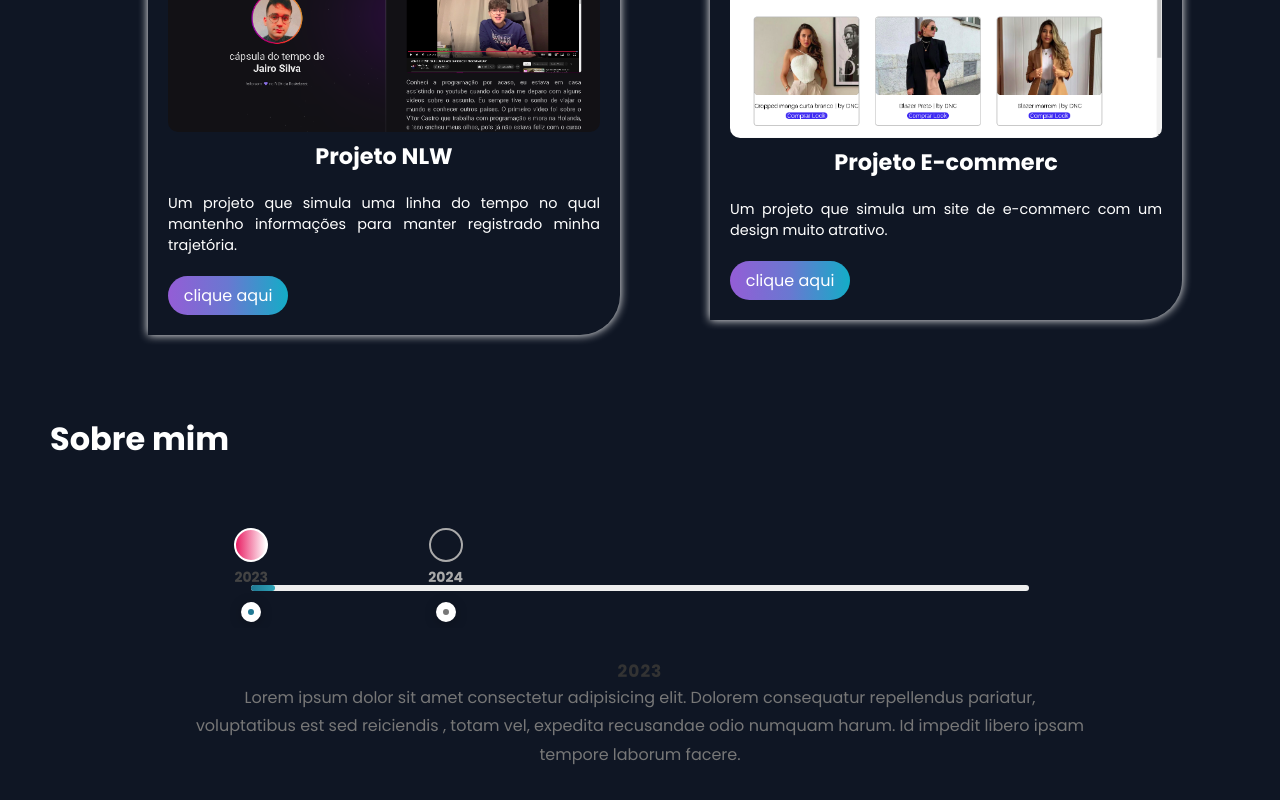
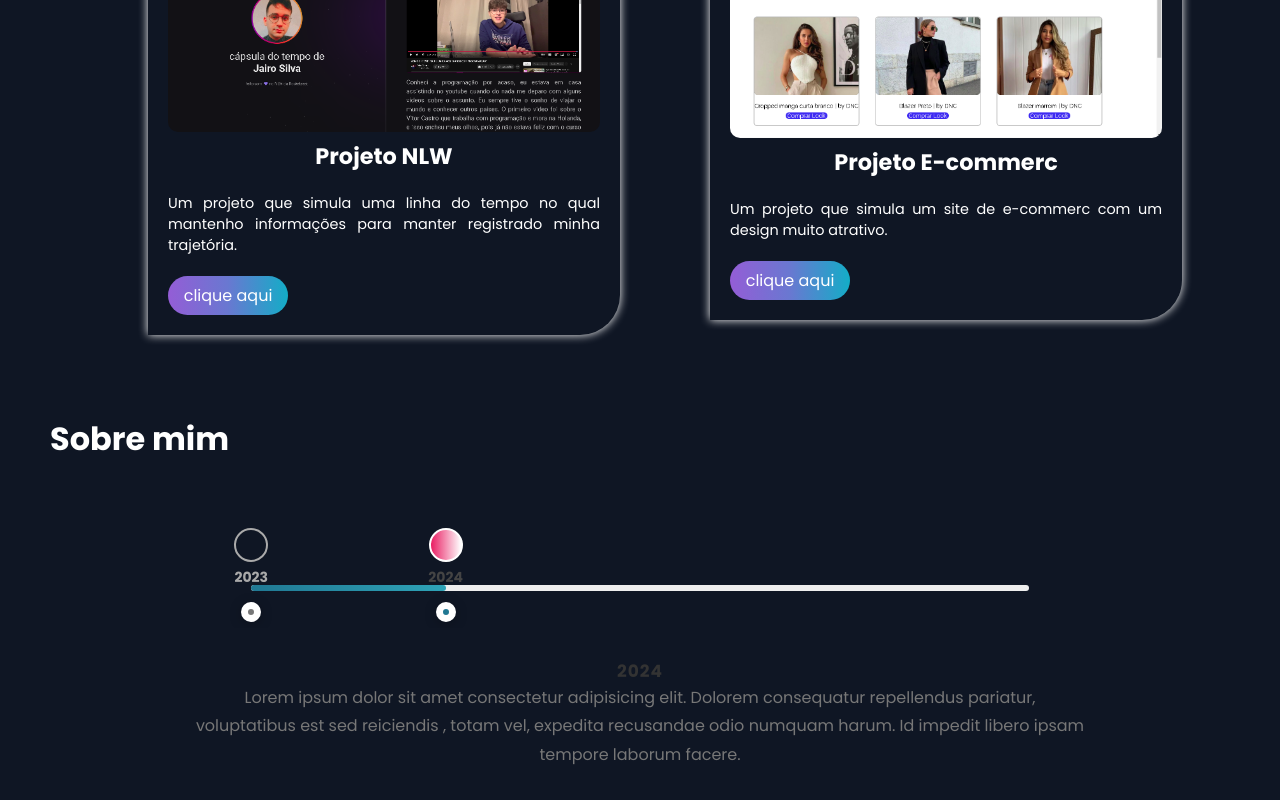
Before and after one commit to usrjair0/PortfolioD, a React (Vite) app: page / in a window 1280 px wide. Both pictures are taken after a click on the item "2024". Shown: the part 1236-2036 px from the top of the page. Built offline with nearby package versions, Linux system fonts and the light colour scheme.

Commit message:
add some changes

```diff
--- a/src/Views/AboutMe/AboutMe.jsx
+++ b/src/Views/AboutMe/AboutMe.jsx
@@ -1,7 +1,15 @@
-import React from 'react';
+import React, { useState } from 'react';
 import "./index.scss";
 
 const AboutMe = () => {
+    const [progressWidth, setProgressWidth] = useState('3%');
+    const [activeYear, setActiveYear] = useState('ano2023');
+
+    const handleStepClick = (width, year) => {
+        setProgressWidth(width);
+        setActiveYear(year);
+    };
+
     return (
         <div className='AboutMe'>
             <h1>Sobre mim</h1>
@@ -9,20 +17,20 @@ const AboutMe = () => {
             <div className="process-wrapper">
                 <div id="progress-bar-container">
                     <ul>
-                    <li className='step step01 active'>
+                        <li className={`step step01 ${activeYear === 'ano2023' ? 'active' : ''}`} onClick={() => handleStepClick('3%', 'ano2023')}>
                             <div className="step-inner">2023</div>
                         </li>
-                    <li className='step step02'>
+                        <li className={`step step02 ${activeYear === 'ano2024' ? 'active' : ''}`} onClick={() => handleStepClick('25%', 'ano2024')}>
                             <div className="step-inner">2024</div>
                         </li>
                     </ul>
                     <div id="line">
-                    <div id='line-progress'></div>
+                        <div id='line-progress' style={{ width: progressWidth }}></div>
                     </div>
                 </div>
 
                 <div id="progress-content-section">
-                <div className="section-content ano2023 active">
+                    <div className={`section-content ${activeYear === 'ano2023' ? 'active' : ''}`}>
                         <h2>2023</h2>
                         <p>
                             Lorem ipsum dolor sit amet consectetur adipisicing elit.
@@ -32,7 +40,7 @@ const AboutMe = () => {
                         </p>
                     </div>
 
-                <div className="section-content ano2024">
+                    <div className={`section-content ${activeYear === 'ano2024' ? 'active' : ''}`}>
                         <h2>2024</h2>
                         <p>
                             Lorem ipsum dolor sit amet consectetur adipisicing elit.
@@ -43,12 +51,9 @@ const AboutMe = () => {
 
                     </div>
                 </div>
-
-
-
             </div>
         </div>
-  )
+    );
 }
 
-export default AboutMe
+export default AboutMe;
--- a/src/Views/AboutMe/index.scss
+++ b/src/Views/AboutMe/index.scss
@@ -1,6 +1,3 @@
-:root{
-    --corBolinha: deepskyblue;
-}
 .AboutMe {
     >h1{
         margin-left: 50px;
@@ -22,7 +19,7 @@
 }
 
 #progress-bar-container li:before {
-	content:" ";
+	content: "";
 	display:block;
 	margin:auto;
 	width:30px;
@@ -34,7 +31,6 @@
 }
 #progress-bar-container li.active:before, #progress-bar-container li:hover:before {
 	border:solid 2px #fff;
-
 	background: linear-gradient(to right, #E91E63 0%,#fff 100%);
 }
 
```
Lines whose indentation alone changed are shown as unchanged.
